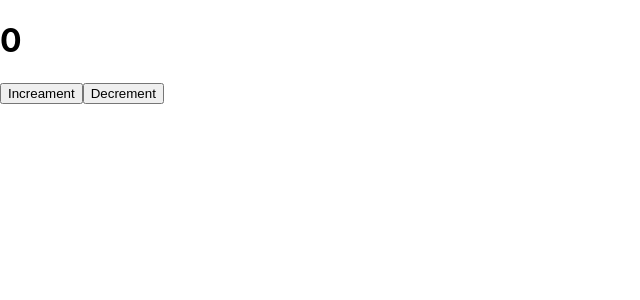
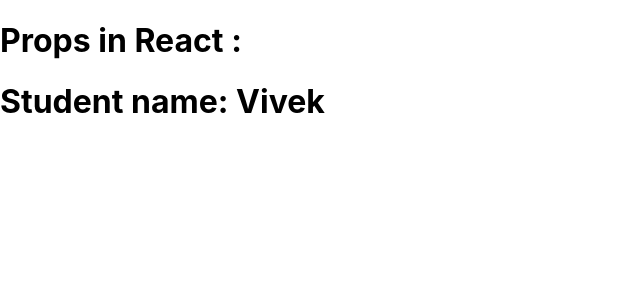
Before and after one commit to vivekdhameliya2/learning-react, a React (Create React App) app: page / in a window 1280 px wide. Shown: the top 300 px of the page, without its empty margins (0-640 px from the left). Built offline with nearby package versions, Linux system fonts and the light colour scheme.

Commit message:
props done

```diff
--- a/src/App.js
+++ b/src/App.js
@@ -1,21 +1,10 @@
-import { useState } from "react";
+import Student from "./Student";
 
 export default function App() {
-  const [data, setData] = useState(0);
-
-  function Increament() {
-    setData(data+1)
-  }
-
-  function Decrement() {
-    setData(data-1)
-  }
-
   return (
     <div className="App">
-      <h1>{data}</h1>
-      <button onClick={Increament}>Increament</button>
-      <button onClick={Decrement}>Decrement </button>
+      <h1> Props in React :</h1>
+      <Student name={"Vivek"} />
     </div>
   );
 }
--- /dev/null
+++ b/src/Student.js
@@ -0,0 +1,7 @@
+export default function Student(i) {
+  return (
+    <div>
+      <h1>Student name: {i.name}</h1>
+    </div>
+  );
+}
```
Also changed, not shown: src/index.js (+8 -8 lines).
